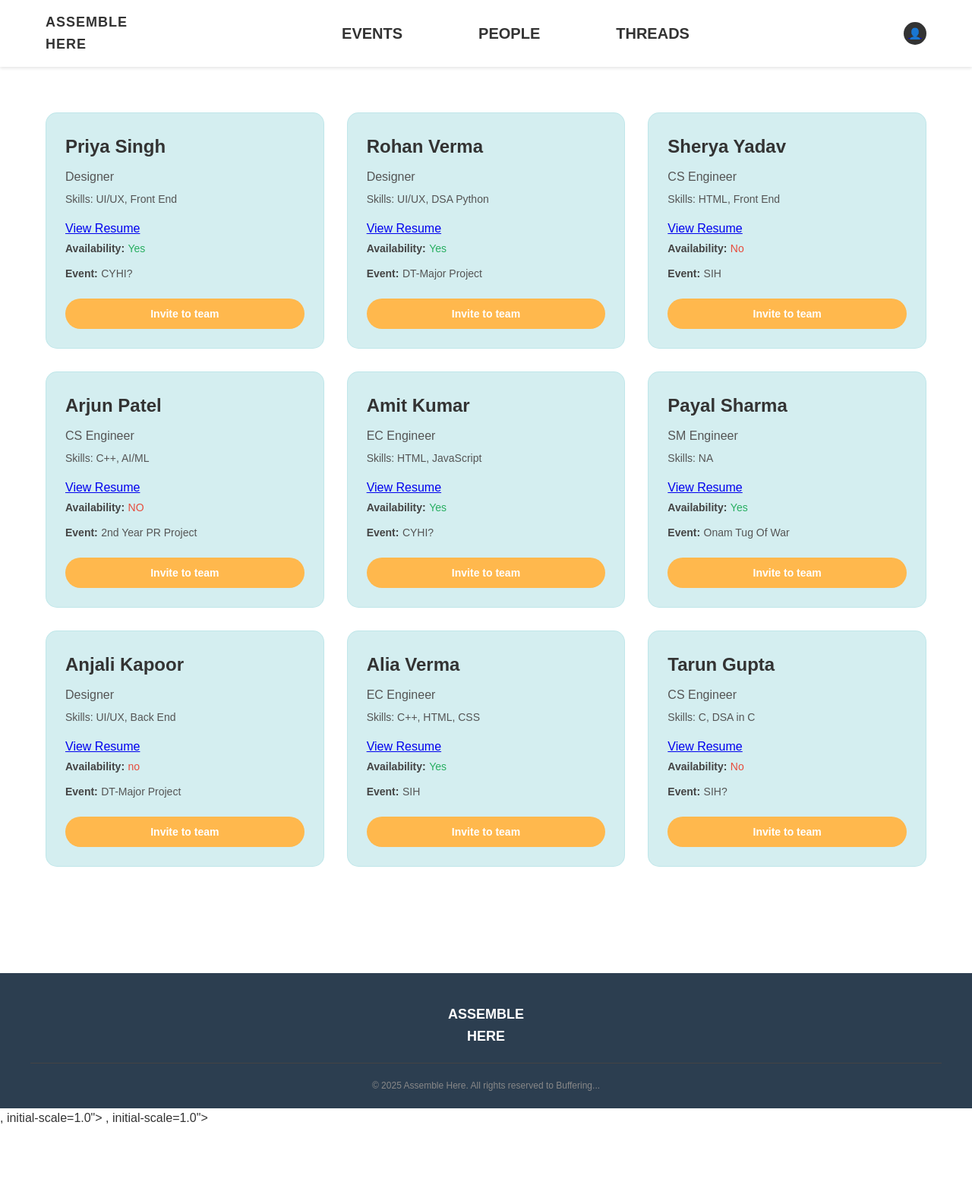
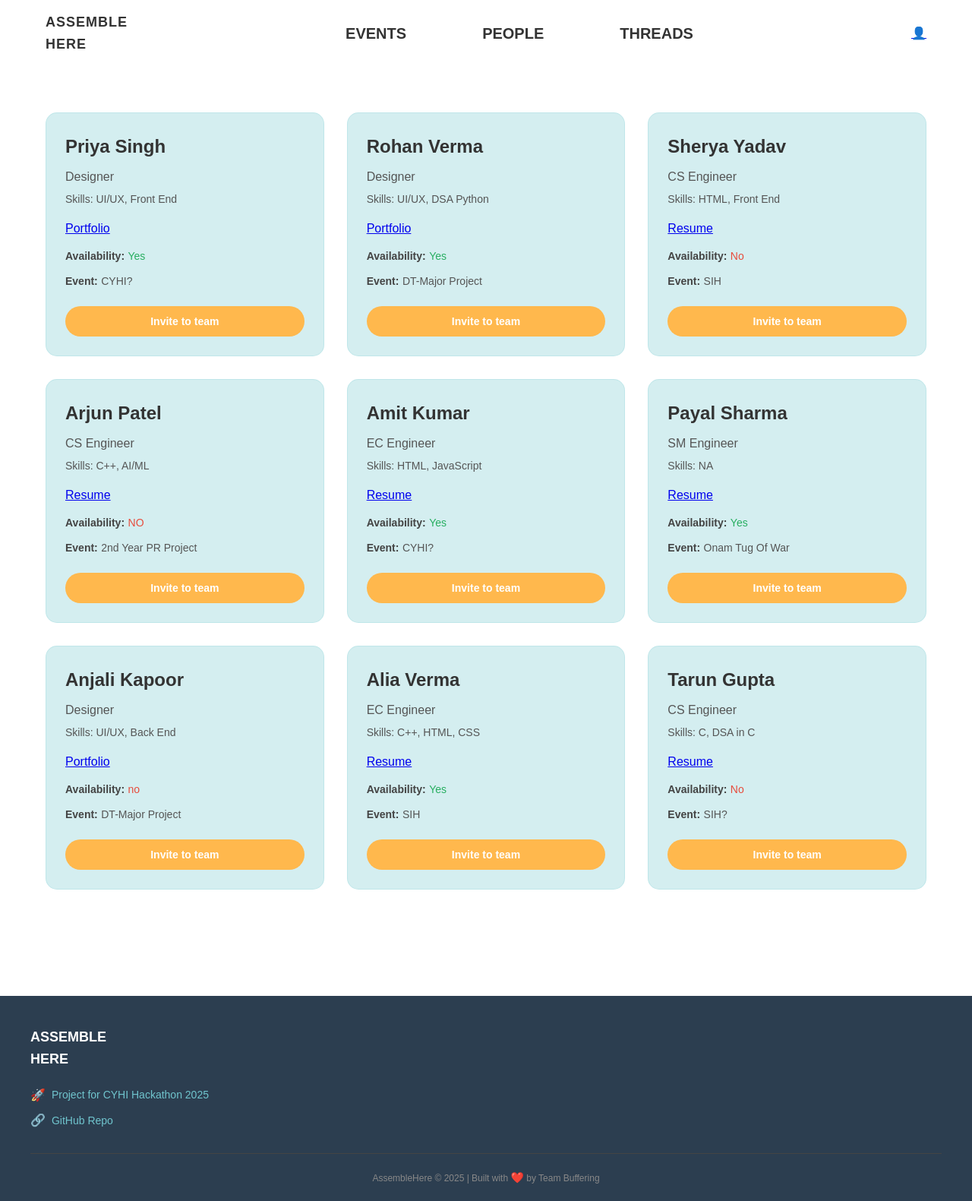
Before and after one commit to khushi88rk/Buffering..., a plain HTML site: page People.html in a window 1280 px wide. Shown: the whole page at 76% size. Before the commit the page ends 1484 px from the top, so only its background shows below. Drawn offline with Linux system fonts and the light colour scheme.

Commit message:
Added portfolio and resume links to profile card.

```diff
--- a/People.html
+++ b/People.html
@@ -1,12 +1,4 @@
 <!DOCTYPE html>
-<html lang="en">
-<head>
-    <meta charset="UTF-8">
-    <meta name="viewport" content="width=<!DOCTYPE html>
-<html lang="en">
-<head>
-    <meta charset="UTF-8">
-    <meta name="viewport" content="width=<!DOCTYPE html>
 <html lang="en">
 <head>
     <meta charset="UTF-8">
@@ -30,7 +22,7 @@
             .header {
             background-color: white;
             padding: 15px 0;
-            box-shadow: 0 2px 4px rgba(0,0,0,0.1);
+            /* box-shadow: 0 2px 4px rgba(0,0,0,0.1); */ /* Removed line between navbar and page */
         }
 
         .nav-container {
@@ -68,7 +60,6 @@
 
         .nav-links a:hover {
             color: #70C5CE;
-        }
 
         .profile-icon {
             width: 30px;
@@ -79,7 +70,7 @@
             align-items: center;
             justify-content: center;
             color: white;
-            font-size: 14px;
+            font-size: 14px;}
         }
 
         /* Main Content */
@@ -87,12 +78,6 @@
             max-width: 1200px;
             margin: 0 auto;
             padding: 60px 20px;
-        }
-
-        /* Hero Section */
-        .hero {
-            background: #fff;
-            /* Add other hero styles here if needed */
         }
 
         /* People Grid */
@@ -203,7 +188,6 @@
             font-size: 18px;
             font-weight: bold;
             margin-bottom: 20px;
-            text-align: center;
         }
 
         .footer-projects {
@@ -240,14 +224,6 @@
         .footer-bottom .heart {
             color: #e74c3c;
             font-size: 14px;
-        }
-
-        .footer-copyright {
-            font-size: 12px;
-            color: #888;
-            border-top: 1px solid #444;
-            padding-top: 20px;
-            text-align: center;
         }
 
         /* Responsive Design */
@@ -287,8 +263,8 @@
         <nav class="nav-container">
             <div class="logo">ASSEMBLE<br>HERE</div>
             <ul class="nav-links">
-                <li><a href="index.html">EVENTS</a></li>
-                <li><a href="people.html" class="active">PEOPLE</a></li>
+                <li><a href="Index.html">EVENTS</a></li>
+                <li><a href="People.html">PEOPLE</a></li>
                 <li><a href="Thread.html">THREADS</a></li>
             </ul>
             <div class="profile-icon"><a href="Profile.html">👤</a></div>
@@ -303,8 +279,9 @@
                 <h3 class="person-name">Priya Singh</h3>
                 <div class="person-role">Designer</div>
                 <div class="person-skills">Skills: UI/UX, Front End</div>
-
-                <a href="resumes/priya_resume.pdf" target="_blank" class="resume-link">View Resume</a>
+                <div class="action-buttons" style="margin-bottom: 10px;">
+                    <a href="https://dribbble.com/priyasingh" target="_blank" class="portfolio-btn">Portfolio</a>
+                </div>
                 <div class="availability">
                     <span class="availability-label">Availability:</span>
                     <span class="availability-status availability-yes">Yes</span>
@@ -313,7 +290,9 @@
                     <span class="event-label">Event:</span>
                     <span class="event-name">CYHI?</span>
                 </div>
+                <div class="action-buttons">
                     <button class="invite-btn">Invite to team</button>
+                </div>
             </div>
 
             <!-- Person Card 2 -->
@@ -321,8 +300,9 @@
                 <h3 class="person-name">Rohan Verma</h3>
                 <div class="person-role">Designer</div>
                 <div class="person-skills">Skills: UI/UX, DSA Python</div>
-
-                <a href="resumes/rohan_resume.pdf" target="_blank" class="resume-link">View Resume</a>
+                <div class="action-buttons" style="margin-bottom: 10px;">
+                    <a href="https://behance.net/rohanverma" target="_blank" class="portfolio-btn">Portfolio</a>
+                </div>
                 <div class="availability">
                     <span class="availability-label">Availability:</span>
                     <span class="availability-status availability-yes">Yes</span>
@@ -331,7 +311,9 @@
                     <span class="event-label">Event:</span>
                     <span class="event-name">DT-Major Project</span>
                 </div>
+                <div class="action-buttons">
                     <button class="invite-btn">Invite to team</button>
+                </div>
             </div>
 
             <!-- Person Card 3 -->
@@ -339,8 +321,9 @@
                 <h3 class="person-name">Sherya Yadav</h3>
                 <div class="person-role">CS Engineer</div>
                 <div class="person-skills">Skills: HTML, Front End</div>
-
-                <a href="resumes/Sherya.pdf" target="_blank" class="resume-link">View Resume</a>
+                <div class="action-buttons" style="margin-bottom: 10px;">
+                    <a href="https://linkedin.com/in/sheryayadav/resume" target="_blank" class="portfolio-btn">Resume</a>
+                </div>
                 <div class="availability">
                     <span class="availability-label">Availability:</span>
                     <span class="availability-status availability-no">No</span>
@@ -349,7 +332,9 @@
                     <span class="event-label">Event:</span>
                     <span class="event-name">SIH</span>
                 </div>
+                <div class="action-buttons">
                     <button class="invite-btn">Invite to team</button>
+                </div>
             </div>
 
             <!-- Person Card 4 -->
@@ -357,8 +342,9 @@
                 <h3 class="person-name">Arjun Patel</h3>
                 <div class="person-role">CS Engineer</div>
                 <div class="person-skills">Skills: C++, AI/ML</div>
-
-                <a href="resumes/arjun_resume.pdf" target="_blank" class="resume-link">View Resume</a>
+                <div class="action-buttons" style="margin-bottom: 10px;">
+                    <a href="https://github.com/arjunpatel/resume" target="_blank" class="portfolio-btn">Resume</a>
+                </div>
                 <div class="availability">
                     <span class="availability-label">Availability:</span>
                     <span class="availability-status availability-no">NO</span>
@@ -367,7 +353,9 @@
                     <span class="event-label">Event:</span>
                     <span class="event-name">2nd Year PR Project</span>
                 </div>
+                <div class="action-buttons">
                     <button class="invite-btn">Invite to team</button>
+                </div>
             </div>
 
             <!-- Person Card 5 -->
@@ -375,8 +363,9 @@
                 <h3 class="person-name">Amit Kumar</h3>
                 <div class="person-role">EC Engineer</div>
                 <div class="person-skills">Skills: HTML, JavaScript</div>
-
-                <a href="resumes/amit_resume.pdf" target="_blank" class="resume-link">View Resume</a>
+                <div class="action-buttons" style="margin-bottom: 10px;">
+                    <a href="https://docs.google.com/document/amitkumar-resume" target="_blank" class="portfolio-btn">Resume</a>
+                </div>
                 <div class="availability">
                     <span class="availability-label">Availability:</span>
                     <span class="availability-status availability-yes">Yes</span>
@@ -385,7 +374,9 @@
                     <span class="event-label">Event:</span>
                     <span class="event-name">CYHI?</span>
                 </div>
+                <div class="action-buttons">
                     <button class="invite-btn">Invite to team</button>
+                </div>
             </div>
 
             <!-- Person Card 6 -->
@@ -393,8 +384,9 @@
                 <h3 class="person-name">Payal Sharma</h3>
                 <div class="person-role">SM Engineer</div>
                 <div class="person-skills">Skills: NA</div>
-
-                <a href="resumes/payal_resume.pdf" target="_blank" class="resume-link">View Resume</a>
+                <div class="action-buttons" style="margin-bottom: 10px;">
+                    <a href="https://payalsharma-resume.pdf" target="_blank" class="portfolio-btn">Resume</a>
+                </div>
                 <div class="availability">
                     <span class="availability-label">Availability:</span>
                     <span class="availability-status availability-yes">Yes</span>
@@ -403,7 +395,9 @@
                     <span class="event-label">Event:</span>
                     <span class="event-name">Onam Tug Of War</span>
                 </div>
+                <div class="action-buttons">
                     <button class="invite-btn">Invite to team</button>
+                </div>
             </div>
 
             <!-- Person Card 7 -->
@@ -411,8 +405,9 @@
                 <h3 class="person-name">Anjali Kapoor</h3>
                 <div class="person-role">Designer</div>
                 <div class="person-skills">Skills: UI/UX, Back End</div>
-
-                <a href="resumes/anjali_resume.pdf" target="_blank" class="resume-link">View Resume</a>
+                <div class="action-buttons" style="margin-bottom: 10px;">
+                    <a href="https://anjalikapoor.design" target="_blank" class="portfolio-btn">Portfolio</a>
+                </div>
                 <div class="availability">
                     <span class="availability-label">Availability:</span>
                     <span class="availability-status availability-no">no</span>
@@ -421,7 +416,9 @@
                     <span class="event-label">Event:</span>
                     <span class="event-name">DT-Major Project</span>
                 </div>
+                <div class="action-buttons">
                     <button class="invite-btn">Invite to team</button>
+                </div>
             </div>
 
             <!-- Person Card 8 -->
@@ -429,8 +426,9 @@
                 <h3 class="person-name">Alia Verma</h3>
                 <div class="person-role">EC Engineer</div>
                 <div class="person-skills">Skills: C++, HTML, CSS</div>
-
-                <a href="resumes/alia_resume.pdf" target="_blank" class="resume-link">View Resume</a>
+                <div class="action-buttons" style="margin-bottom: 10px;">
+                    <a href="https://aliaverma-cv.com" target="_blank" class="portfolio-btn">Resume</a>
+                </div>
                 <div class="availability">
                     <span class="availability-label">Availability:</span>
                     <span class="availability-status availability-yes">Yes</span>
@@ -439,7 +437,9 @@
                     <span class="event-label">Event:</span>
                     <span class="event-name">SIH</span>
                 </div>
+                <div class="action-buttons">
                     <button class="invite-btn">Invite to team</button>
+                </div>
             </div>
 
             <!-- Person Card 9 -->
@@ -447,8 +447,9 @@
                 <h3 class="person-name">Tarun Gupta</h3>
                 <div class="person-role">CS Engineer</div>
                 <div class="person-skills">Skills: C, DSA in C</div>
-
-                <a href="resumes/tarun_resume.pdf" target="_blank" class="resume-link">View Resume</a>
+                <div class="action-buttons" style="margin-bottom: 10px;">
+                    <a href="https://tarungpta.github.io/resume" target="_blank" class="portfolio-btn">Resume</a>
+                </div>
                 <div class="availability">
                     <span class="availability-label">Availability:</span>
                     <span class="availability-status availability-no">No</span>
@@ -457,7 +458,9 @@
                     <span class="event-label">Event:</span>
                     <span class="event-name">SIH?</span>
                 </div>
+                <div class="action-buttons">
                     <button class="invite-btn">Invite to team</button>
+                </div>
             </div>
         </div>
     </main>
@@ -466,33 +469,37 @@
     <footer class="footer">
         <div class="footer-content">
             <div class="footer-logo">ASSEMBLE<br>HERE</div>
-            <div class="footer-copyright">
-                © 2025 Assemble Here. All rights reserved to Buffering...
+            <div class="footer-projects">
+                <a href="#" class="project-link">
+                    <span class="project-emoji">🚀</span>
+                    Project for CYHI Hackathon 2025
+                </a>
+                <a href="#" class="project-link">
+                    <span class="project-emoji">🔗</span>
+                    GitHub Repo
+                </a>
+            </div>
+            <div class="footer-bottom">
+                AssembleHere © 2025 | Built with <span class="heart">❤️</span> by Team Buffering
             </div>
         </div>
     </footer>
 
     <script>
-         // Required skills for ranking (can be dynamic per event)
-        const eventSkills = ["UI/UX", "Front End", "DSA", "Python", "C++"];
-
-
-
         // Add click handlers for invite buttons
         document.querySelectorAll('.invite-btn').forEach(button => {
             button.addEventListener('click', function() {
-                const personName = this.parentElement.querySelector('.person-name').textContent;
-                const eventName = this.parentElement.querySelector('.event-name').textContent;
-                alert(Invitation sent to ${personName} for ${eventName}!);
-
-                // Optional: Change button text temporarily
-                const originalText = this.textContent;
+                const personName = this.parentElement.parentElement.querySelector('.person-name').textContent;
+                const eventName = this.parentElement.parentElement.querySelector('.event-name').textContent;
                 this.textContent = 'Invited!';
                 this.style.backgroundColor = '#27ae60';
-
+                this.style.boxShadow = '0 0 10px #27ae60';
+                this.disabled = true;
                 setTimeout(() => {
-                    this.textContent = originalText;
+                    this.textContent = 'Invite to team';
                     this.style.backgroundColor = '#FFB84D';
+                    this.style.boxShadow = '';
+                    this.disabled = false;
                 }, 2000);
             });
         });
@@ -507,22 +514,6 @@
                         behavior: 'smooth',
                         block: 'start'
                     });
-                }
-            });
-        });
-
-        // Add smooth scrolling for nav links
-        document.querySelectorAll('.nav-links a').forEach(anchor => {
-            anchor.addEventListener('click', function (e) {
-                const href = this.getAttribute('href');
-                if (href.startsWith('#')) {
-                    e.preventDefault();
-                    const target = document.querySelector(href);
-                    if (target) {
-                        target.scrollIntoView({ behavior: 'smooth', block: 'start' });
-                    }
-                } else {
-                    window.location.href = href;
                 }
             });
         });
@@ -543,16 +534,4 @@
         });
     </script>
 </body>
-</html>, initial-scale=1.0">
-    <title>Document</title>
-</head>
-<body>
-
-</body>
-</html>, initial-scale=1.0">
-    <title>Document</title>
-</head>
-<body>
-
-</body>
 </html>
```
Also changed, not shown: Index.html (+1 -1 lines). Lines whose indentation alone changed are shown as unchanged.
